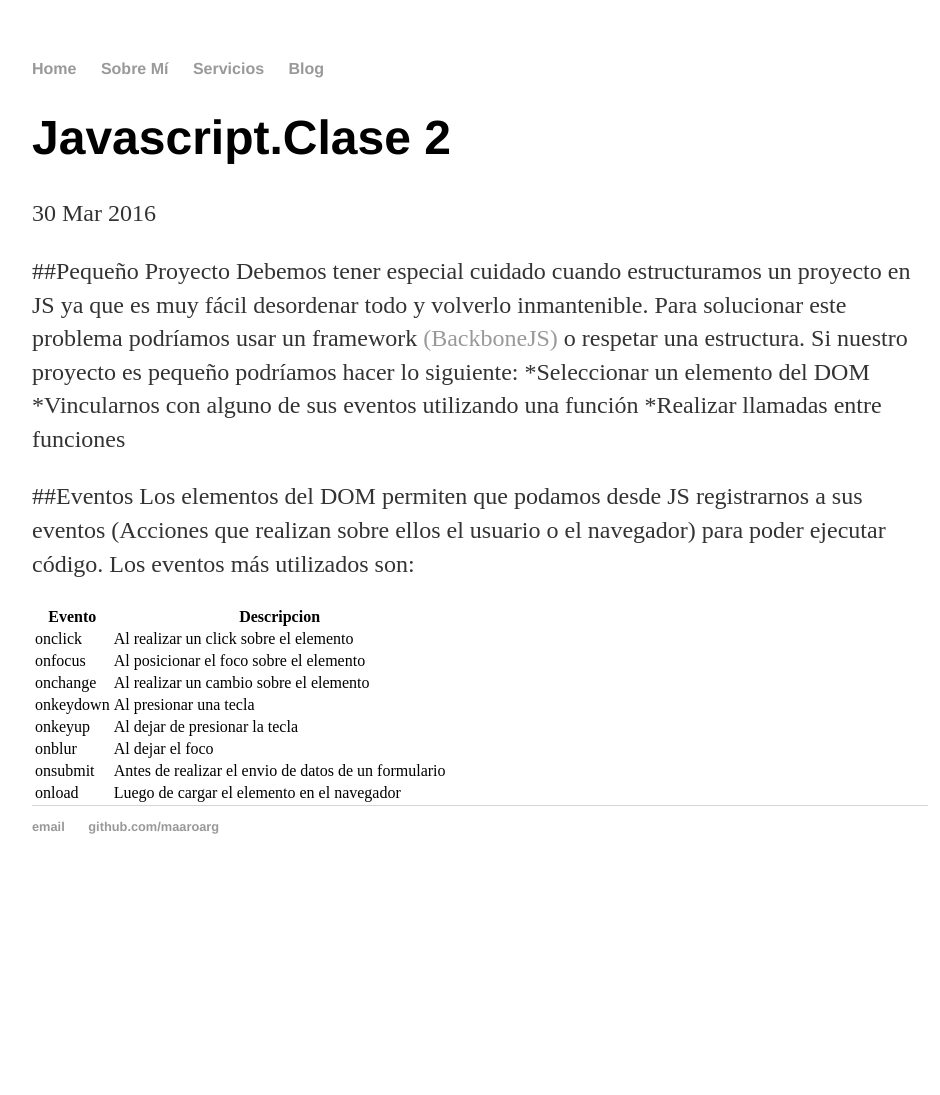
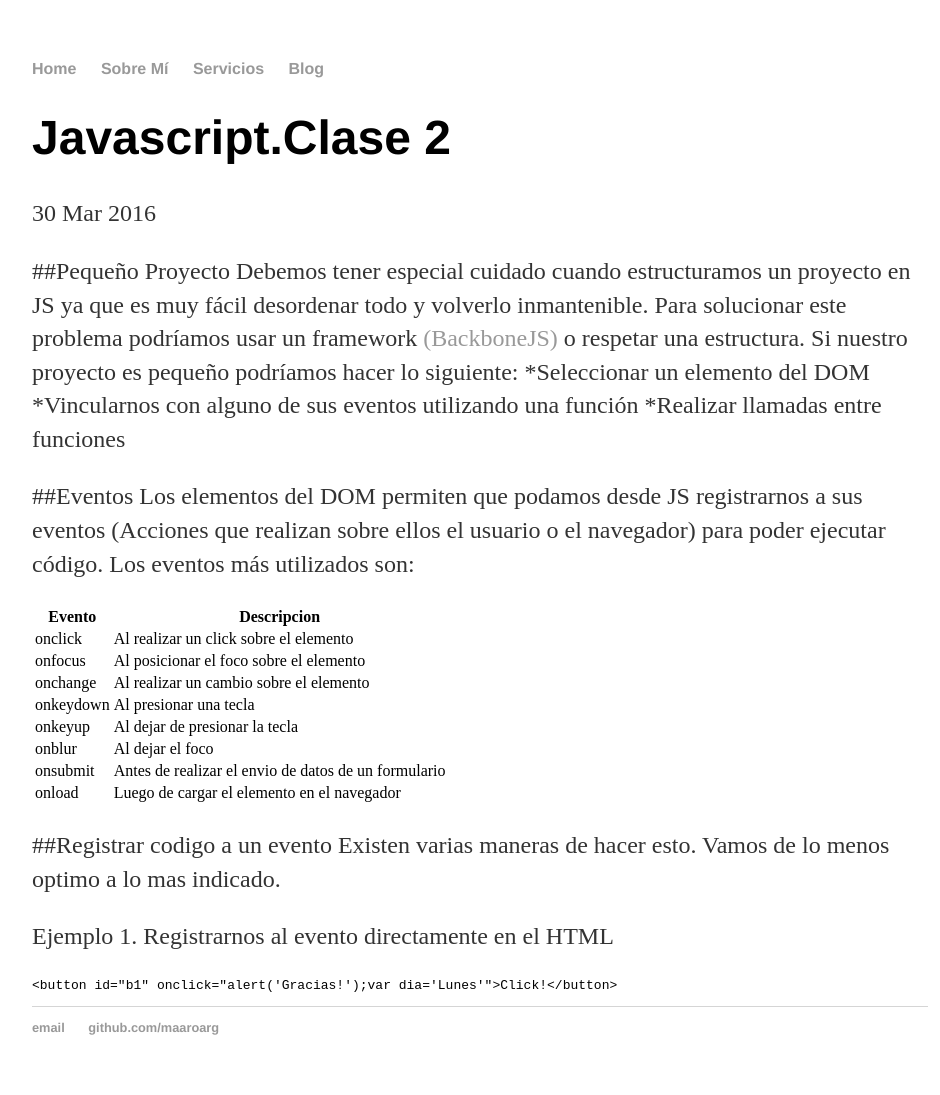
Before and after one commit to maaroarg/maaroarg.github.io, a Jekyll site: the page built from _posts/2016-03-30-clase2-js.md, in a window 1280 px wide. Shown: the whole page, without its empty margins (160-1100 px from the left). Built offline with Jekyll 4.4.1, drawn with Linux system fonts in a browser that asks for light colours; before the commit the page ends 900 px from its top, so only the background shows below that.

Commit message:
Update 2016-03-30-clase2-js.md

````diff
--- a/_posts/2016-03-30-clase2-js.md
+++ b/_posts/2016-03-30-clase2-js.md
@@ -23,3 +23,11 @@ Los elementos del DOM permiten que podamos desde JS registrarnos a sus eventos (
 |onblur|Al dejar el foco|
 |onsubmit|Antes de realizar el envio de datos de un formulario|
 |onload|Luego de cargar el elemento en el navegador|
+
+##Registrar codigo a un evento
+Existen varias maneras de hacer esto. Vamos de lo menos optimo a lo mas indicado.
+
+Ejemplo 1. Registrarnos al evento directamente en el HTML
+```javascript
+<button id="b1" onclick="alert('Gracias!');var dia='Lunes'">Click!</button>
+```
````
